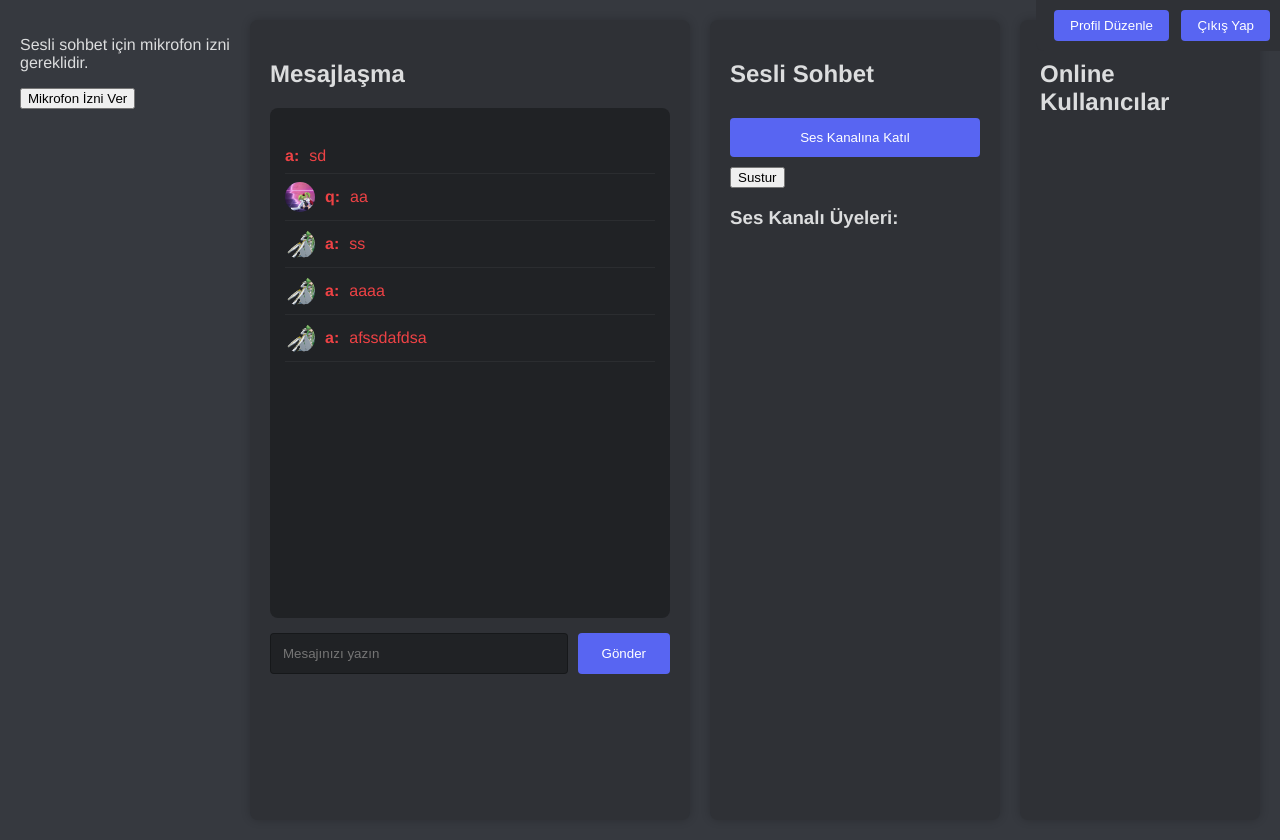
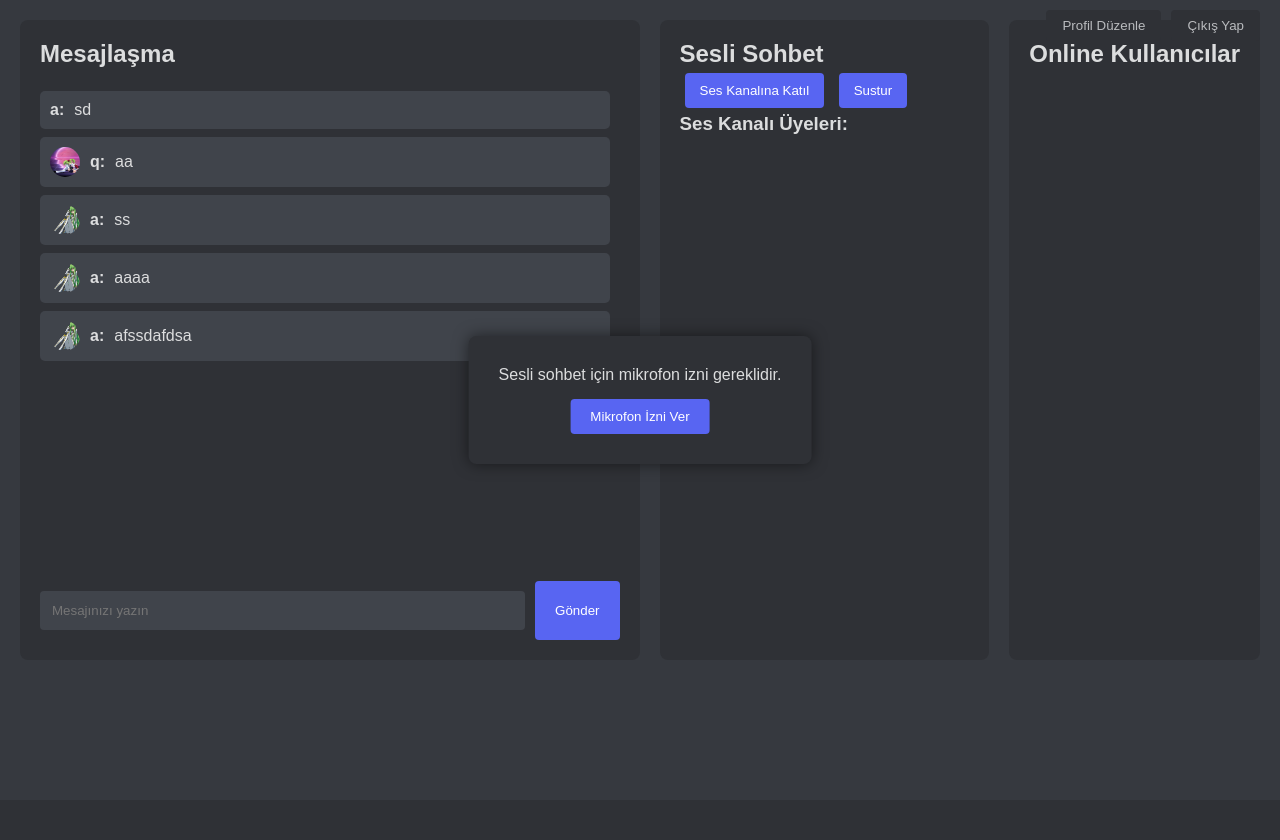
Before and after one commit to Berke-aras/SesliSohbetUygulamas-, a Flask app: page / in a window 1280 px wide. After the commit the page ends 640 px from the top, so only its background shows below. Run offline with Flask 3, Linux system fonts and the light colour scheme; a user stored in the database is signed in; some libraries are stand-ins or nearby versions.

Commit message:
Görsel güncelleme

```diff
--- a/static/style.css
+++ b/static/style.css
@@ -1,90 +1,94 @@
-/* style.css */
-:root {
-    --background: #36393f;
-    --secondary-bg: #2f3136;
-    --tertiary-bg: #202225;
-    --accent: #5865f2;
-    --text-primary: #dcddde;
-    --text-secondary: #b9bbbe;
-    --hover-effect: rgba(79, 84, 92, 0.16);
+/* Genel Stiller */
+* {
+    margin: 0;
+    padding: 0;
+    box-sizing: border-box;
+    font-family: "Arial", sans-serif;
 }
 
 body {
-    background-color: var(--background);
-    color: var(--text-primary);
-    font-family: "Whitney", "Helvetica Neue", Helvetica, Arial, sans-serif;
-    margin: 0;
+    background-color: #36393f;
+    color: #dcddde;
+    min-height: 100vh;
+    display: flex;
+    flex-wrap: wrap;
     padding: 20px;
-    display: flex;
     gap: 20px;
-    min-height: 100vh;
 }
 
 /* Üst Menü */
 #top-menu {
     position: fixed;
-    top: 0;
-    right: 0;
-    padding: 10px;
-    background: var(--secondary-bg);
-    border-radius: 0 0 0 8px;
+    top: 10px;
+    right: 20px;
+    display: flex;
+    gap: 10px;
     z-index: 1000;
 }
 
 #top-menu button {
-    background: var(--accent);
-    color: white;
+    background: #2f3136;
     border: none;
+    color: #b9bbbe;
     padding: 8px 16px;
     border-radius: 4px;
     cursor: pointer;
-    margin-left: 8px;
     transition: background 0.2s;
 }
 
 #top-menu button:hover {
-    background: #4752c4;
+    background: #40444b;
 }
 
-/* Ana Konteynırlar */
-#chat-container,
-#voice-container,
-#online-container {
-    background: var(--secondary-bg);
+/* İzin Container */
+#permission-container {
+    position: fixed;
+    top: 50%;
+    left: 50%;
+    transform: translate(-50%, -50%);
+    background: #2f3136;
+    padding: 30px;
     border-radius: 8px;
-    padding: 20px;
-    box-shadow: 0 0 10px rgba(0, 0, 0, 0.2);
+    text-align: center;
+    box-shadow: 0 0 15px rgba(0, 0, 0, 0.5);
+    z-index: 999;
 }
 
-#chat-container {
-    flex: 3;
-    min-width: 400px;
-}
-
-#voice-container {
-    flex: 2;
-    min-width: 250px;
-}
-
-#online-container {
-    flex: 1;
-    min-width: 200px;
+#permission-container button {
+    background: #5865f2;
+    color: white;
+    border: none;
+    padding: 10px 20px;
+    border-radius: 4px;
+    margin-top: 15px;
+    cursor: pointer;
 }
 
 /* Mesajlaşma Bölümü */
+#chat-container {
+    flex: 2;
+    background: #2f3136;
+    border-radius: 8px;
+    padding: 20px;
+    min-width: 300px;
+    max-height: 80vh;
+    display: flex;
+    flex-direction: column;
+}
+
 #chat-window {
-    height: 60vh;
+    flex: 1;
     overflow-y: auto;
-    background: var(--tertiary-bg);
-    border-radius: 8px;
-    padding: 15px;
     margin: 15px 0;
+    padding-right: 10px;
 }
 
 #messages li {
     list-style: none;
-    padding: 8px 0;
-    border-bottom: 1px solid rgba(255, 255, 255, 0.05);
+    padding: 10px;
+    margin: 8px 0;
+    background: #40444b;
+    border-radius: 5px;
     display: flex;
     align-items: center;
     gap: 10px;
@@ -92,7 +96,6 @@ body {
 
 #messages img {
     border-radius: 50%;
-    object-fit: cover;
 }
 
 #chat-input {
@@ -102,117 +105,127 @@ body {
 
 #message {
     flex: 1;
-    background: var(--tertiary-bg);
-    border: 1px solid rgba(0, 0, 0, 0.3);
+    padding: 12px;
+    background: #40444b;
+    border: none;
     border-radius: 4px;
-    padding: 12px;
-    color: var(--text-primary);
-    outline: none;
+    color: white;
 }
 
 #send {
-    background: var(--accent);
+    background: #5865f2;
     color: white;
     border: none;
-    padding: 12px 24px;
+    padding: 12px 20px;
     border-radius: 4px;
     cursor: pointer;
-    transition: background 0.2s;
 }
 
-#send:hover {
+/* Sesli Sohbet Bölümü */
+#voice-container {
+    flex: 1;
+    background: #2f3136;
+    border-radius: 8px;
+    padding: 20px;
+    min-width: 250px;
+    max-height: 80vh;
+}
+
+#voice-container button {
+    background: #5865f2;
+    color: white;
+    border: none;
+    padding: 10px 15px;
+    margin: 5px;
+    border-radius: 4px;
+    cursor: pointer;
+}
+
+#voice-container button:hover {
     background: #4752c4;
 }
 
-/* Sesli Sohbet */
 #device-selection {
     margin: 15px 0;
 }
 
-#device-selection select {
-    width: 100%;
+select {
+    background: #40444b;
+    color: white;
+    border: none;
     padding: 8px;
     margin: 5px 0;
-    background: var(--tertiary-bg);
-    border: none;
     border-radius: 4px;
-    color: var(--text-primary);
-}
-
-#join-voice,
-#leave-voice {
     width: 100%;
-    padding: 12px;
-    margin: 10px 0;
-    background: var(--accent);
-    color: white;
-    border: none;
-    border-radius: 4px;
-    cursor: pointer;
-    transition: background 0.2s;
 }
 
 /* Online Kullanıcılar */
-#online-users li {
+#online-container {
+    background: #2f3136;
+    border-radius: 8px;
+    padding: 20px;
+    min-width: 200px;
+    max-height: 80vh;
+}
+
+#online-users li,
+#voice-users li {
     list-style: none;
     padding: 8px;
     margin: 5px 0;
-    background: var(--tertiary-bg);
+    background: #40444b;
     border-radius: 4px;
-    display: flex;
-    align-items: center;
-    gap: 10px;
 }
 
-/* Form Stilleri */
-form {
-    display: flex;
-    flex-direction: column;
-    gap: 15px;
-    max-width: 400px;
-    margin: 20px auto;
+/* Giriş/Kayıt/Profil Sayfaları */
+body > form {
+    background: #2f3136;
+    padding: 30px;
+    border-radius: 8px;
+    width: 400px;
+    margin: 50px auto;
+    text-align: center;
 }
 
 input[type="text"],
 input[type="password"],
 input[type="file"] {
+    width: 100%;
     padding: 12px;
-    background: var(--tertiary-bg);
-    border: 1px solid rgba(0, 0, 0, 0.3);
+    margin: 10px 0;
+    background: #40444b;
+    border: none;
     border-radius: 4px;
-    color: var(--text-primary);
+    color: white;
 }
 
 button[type="submit"] {
-    background: var(--accent);
+    background: #5865f2;
     color: white;
-    padding: 12px;
     border: none;
+    padding: 12px 20px;
+    margin-top: 15px;
     border-radius: 4px;
     cursor: pointer;
+    width: 100%;
 }
 
-/* Hata Mesajları */
-ul {
-    padding: 0;
-}
-
-li {
-    color: #ed4245;
-    list-style: none;
-    padding: 5px 0;
+a {
+    color: #00aff4;
+    text-decoration: none;
 }
 
 /* Responsive Tasarım */
-@media (max-width: 1200px) {
+@media (max-width: 768px) {
     body {
         flex-direction: column;
+        padding: 10px;
     }
 
     #chat-container,
     #voice-container,
     #online-container {
+        max-height: none;
         width: 100%;
-        min-width: auto;
     }
 }
```
Also changed, not shown: client.py (+135 -49 lines), instance/app.db.
